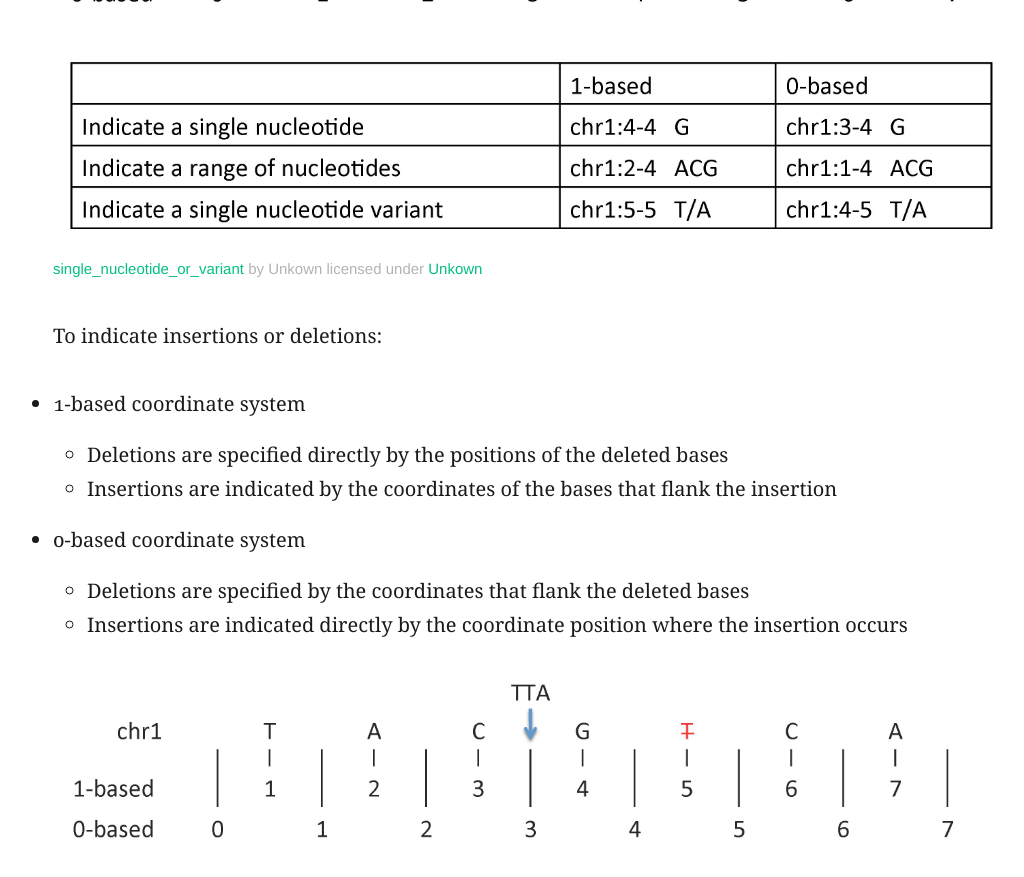
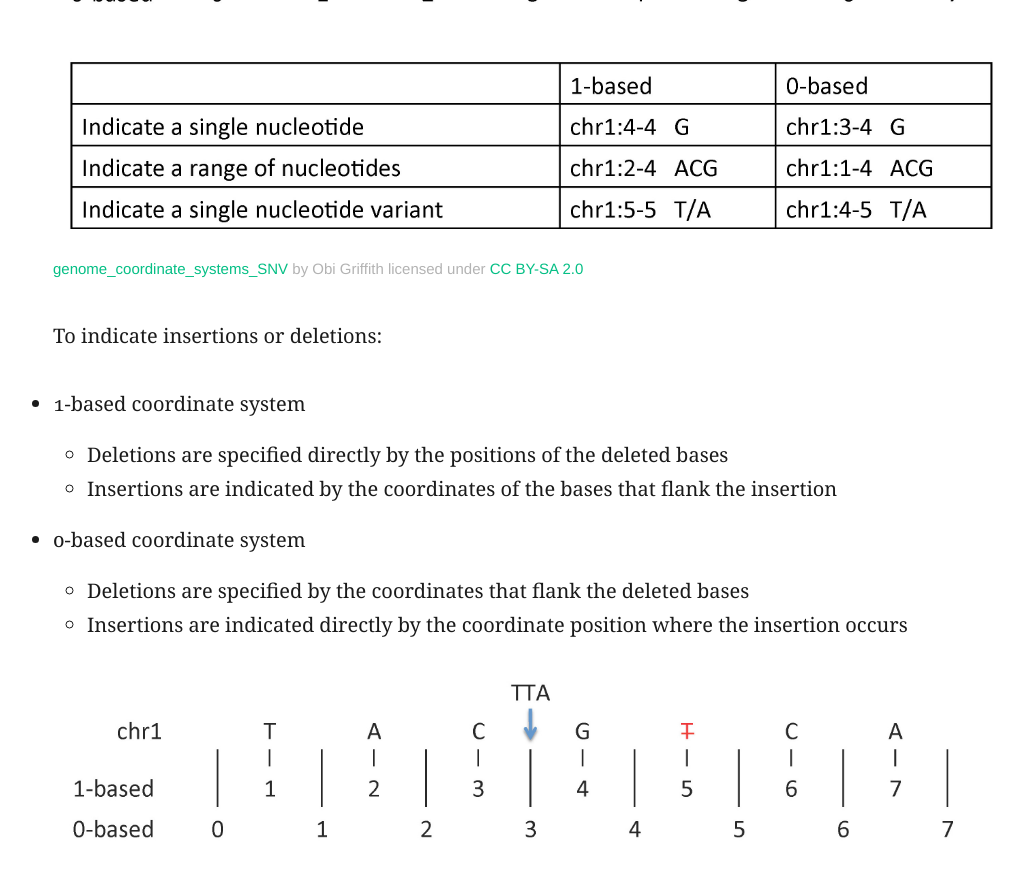
Before and after one commit to griffithlab/genviz.org, a Jekyll site: the page built from _posts/0001-02-01-Review_of_Central_Concepts.md, in a window 1280 px wide and 900 px high, scrolled down 4765 px. Shown: the top 877 px of the window, without its empty margins (11-1035 px from the left). Built offline with Jekyll 4.4.1, drawn with Linux system fonts in a browser that asks for light colours; nearby versions of some CDN libraries; some of the changed text lies outside the part shown.

Commit message:
complete license details for zero_one_based images

```diff
--- a/_posts/0001-02-01-Review_of_Central_Concepts.md
+++ b/_posts/0001-02-01-Review_of_Central_Concepts.md
@@ -72,7 +72,7 @@ Cum quem justo urbanitas no, mei inermis alienum indoctum ei. Cu assum ludus sol
 
 Within computational biology there are two competing coordinate systems for specifying regions within the genome. These two systems number either the nucleotides in the genome directly (1-based), or the gaps between nucleotides (0-based). Let's look at the diagram below displaying an imaginary sequence on chromosome 1 to help illustrate this concept.
 
-{% include figure.html image="/assets/basic_diagram.jpg" width="950" link="http://s11.postimg.org/jmk325fvn/basic_diagram.jpg" title="basic_diagram" author="Unkown" license="Unkown" license_link="http://s11.postimg.org/jmk325fvn/basic_diagram.jpg"%}
+{% include figure.html image="/assets/basic_diagram.jpg" width="950" link="http://s11.postimg.org/jmk325fvn/basic_diagram.jpg" title="genome_coordinate_systems" author="Obi Griffith" license="CC BY-SA 2.0" license_link="https://creativecommons.org/licenses/by-sa/2.0/"%}
 
 To indicate a single nucleotide variant:
 
@@ -81,7 +81,7 @@ To indicate a single nucleotide variant:
 * 0-based coordinate system
     * Single nucleotides, variant positions, or ranges are specified by the coordinates that flank them
 
-{% include figure.html image="/assets/single_nucleotide_or_variant.jpg" width="950" link="http://s2.postimg.org/40doixek9/single_nucleotide_or_variant.jpg" title="single_nucleotide_or_variant" author="Unkown" license="Unkown" license_link="http://s2.postimg.org/40doixek9/single_nucleotide_or_variant.jpg"%}
+{% include figure.html image="/assets/single_nucleotide_or_variant.jpg" width="950" link="http://s2.postimg.org/40doixek9/single_nucleotide_or_variant.jpg" title="genome_coordinate_systems_SNV" author="Obi Griffith" license="CC BY-SA 2.0" license_link="https://creativecommons.org/licenses/by-sa/2.0/"%}
 
 To indicate insertions or deletions:
 
@@ -92,7 +92,7 @@ To indicate insertions or deletions:
     * Deletions are specified by the coordinates that flank the deleted bases
     * Insertions are indicated directly by the coordinate position where the insertion occurs
 
-{% include figure.html image="/assets/insertion_or_deletion.jpg" width="950" link="http://s16.postimg.org/9ne4syrp1/insertion_or_deletion.jpg" title="insertion_or_deletion" author="Unkown" license="Unkown" license_link="http://s16.postimg.org/9ne4syrp1/insertion_or_deletion.jpg"%}
+{% include figure.html image="/assets/insertion_or_deletion.jpg" width="950" link="http://s16.postimg.org/9ne4syrp1/insertion_or_deletion.jpg" title="genome_coordinate_systems_indel" author="Obi Griffith" license="CC BY-SA 2.0" license_link="https://creativecommons.org/licenses/by-sa/2.0/"%}
 
 ***
 
```
